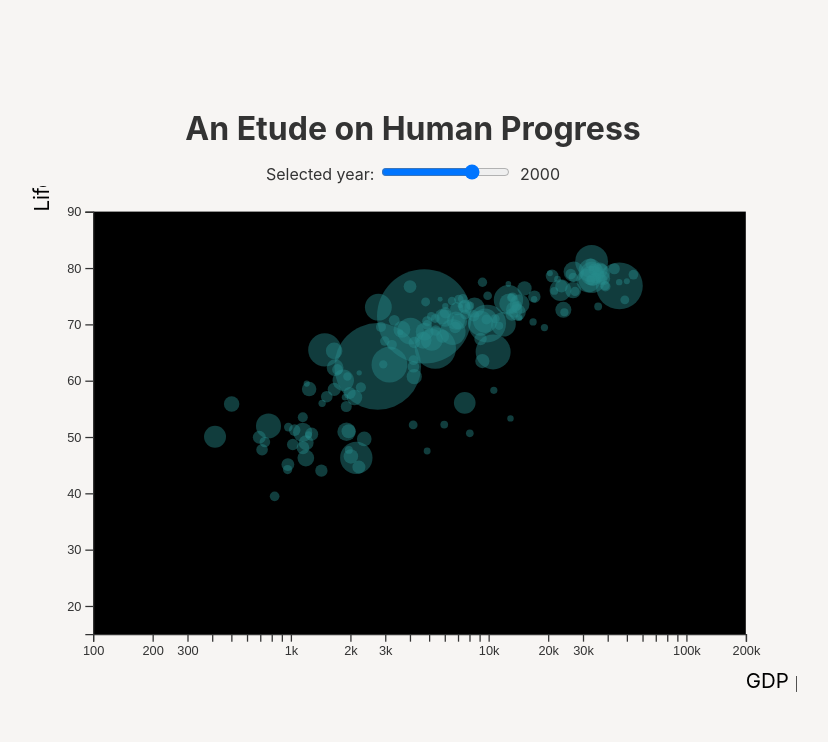
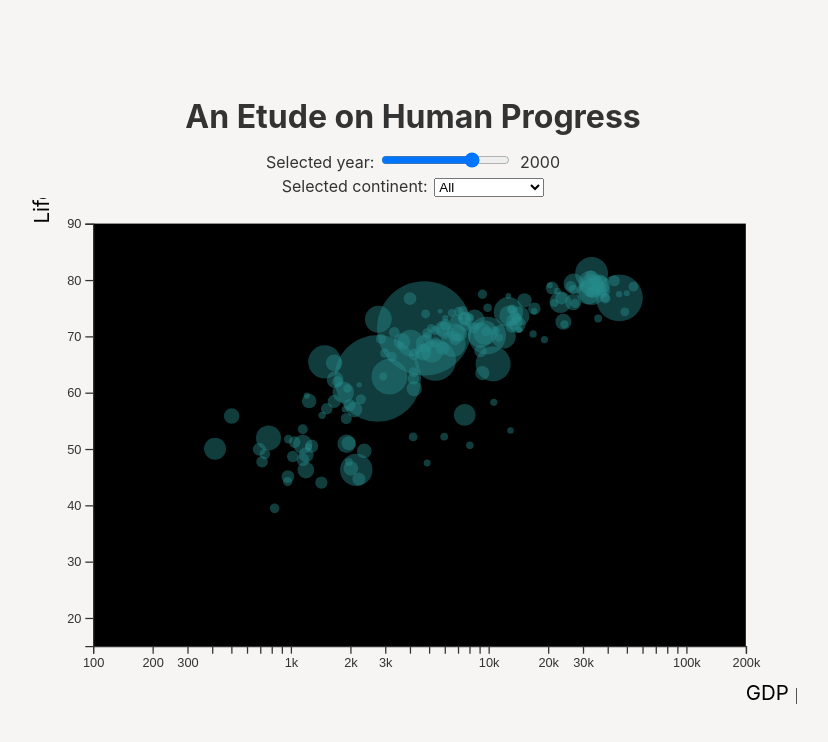
Before and after one commit to mgrabovsky/bubble-chart, a React (Vite) app: page / in a window 1280 px wide. Shown: the top 742 px of the page, without its empty margins (227-1055 px from the left). Built offline with nearby package versions, Linux system fonts and the light colour scheme.

Commit message:
Implement continent selector

```diff
--- a/src/components/App.tsx
+++ b/src/components/App.tsx
@@ -2,7 +2,8 @@ import { useEffect, useMemo, useState } from 'react';
 
 import './App.css';
 import { BubbleChart } from './BubbleChart';
-import { Dataset, fetchDataset } from '../dataset';
+import { Continent, Dataset, fetchDataset } from '../dataset';
+import { ContinentSelector } from './ContinentSelector';
 import { YearSelector } from './YearSelector';
 
 const chartWidth = 600;
@@ -10,9 +11,26 @@ const chartHeight = 400;
 const chartMargins = { top: 20, right: 40, bottom: 50, left: 50 };
 const defaultYear = 2000;
 
+interface FilterCriteria {
+  continent?: Continent;
+  year: number;
+}
+
+function filterDataset(dataset: Dataset, criteria: FilterCriteria) {
+  const { continent, year } = criteria;
+  return (
+    dataset
+      .filter((d) => d.year === year && (continent ? d.continent === continent : true))
+      // Sort by descending population so that the biggest countries are rendered
+      // first and that the smaller ones are hoverable.
+      .sort((d1, d2) => d2.population - d1.population)
+  );
+}
+
 export function App() {
   const [dataset, setDataset] = useState<Dataset>();
   const isLoading = !dataset;
+  const [continent, setContinent] = useState<Continent>();
   const [year, setYear] = useState(defaultYear);
   // The time series start at 1950 for most countries.
   const yearRange = [1950, 2018] as const;
@@ -22,22 +40,16 @@ export function App() {
     fetchDataset().then(setDataset);
   }, []);
 
-  const transformedData = useMemo<Dataset | undefined>(() => {
-    if (!dataset) return;
-    return (
-      dataset
-        .filter((d) => d.year === year)
-        // Sort by descending population so that the biggest countries are rendered
-        // first and that the smaller ones are hoverable.
-        .sort((d1, d2) => d2.population - d1.population)
-    );
-  }, [dataset, year]);
+  const filteredData = useMemo<Dataset | undefined>(() => {
+    if (!dataset || !dataset.length) return;
+    return filterDataset(dataset, { continent, year });
+  }, [continent, dataset, year]);
 
   return (
     <div className="App">
       <h1>An Etude on Human Progress</h1>
       {isLoading && <p>Loading data…</p>}
-      {transformedData && (
+      {filteredData && (
         <>
           <YearSelector
             max={yearRange[1]}
@@ -45,8 +57,9 @@ export function App() {
             onChange={setYear}
             value={year}
           />
+          <ContinentSelector onChange={setContinent} value={continent} />
           <BubbleChart
-            data={transformedData}
+            data={filteredData}
             height={chartHeight}
             margin={chartMargins}
             width={chartWidth}
--- /dev/null
+++ b/src/components/ContinentSelector.css
@@ -0,0 +1,7 @@
+.ContinentSelector > * {
+  margin-left: .5em;
+}
+
+.ContinentSelector > *:first-child {
+  margin-left: 0;
+}
--- /dev/null
+++ b/src/components/ContinentSelector.tsx
@@ -0,0 +1,33 @@
+import './ContinentSelector.css';
+import { Continent, CONTINENTS } from '../dataset';
+
+export interface ContinentSelectorProps {
+  onChange(newValue: Continent | undefined): void;
+  value?: Continent;
+}
+
+export function ContinentSelector(props: ContinentSelectorProps) {
+  const options = ['All'].concat(CONTINENTS);
+
+  const onChangeInner = (newValue: string) => {
+    if (newValue === 'All') props.onChange(undefined);
+    else props.onChange(newValue as Continent);
+  };
+
+  return (
+    <div className="ContinentSelector">
+      <label htmlFor="continent-selector">Selected continent:</label>
+      <select
+        id="continent-selector"
+        onChange={({ target }) => onChangeInner(target.value)}
+        value={props.value}
+      >
+        {options.map((value) => (
+          <option key={value} value={value}>
+            {value}
+          </option>
+        ))}
+      </select>
+    </div>
+  );
+}
--- a/src/dataset.ts
+++ b/src/dataset.ts
@@ -1,7 +1,19 @@
 import datasetUrl from './data/dataset.json?url';
+
+export const CONTINENTS = [
+  'Africa',
+  'Asia',
+  'Europe',
+  'North America',
+  'Oceania',
+  'South America',
+] as const;
+
+export type Continent = typeof CONTINENTS[number];
 
 export interface DatasetRow {
   code: string;
+  continent: Continent;
   country: string;
   expectancy: number;
   gdp: number;
@@ -12,5 +24,5 @@ export interface DatasetRow {
 export type Dataset = DatasetRow[];
 
 export async function fetchDataset(): Promise<Dataset> {
-  return fetch(datasetUrl).then(response => response.json());
+  return fetch(datasetUrl).then((response) => response.json());
 }
```
